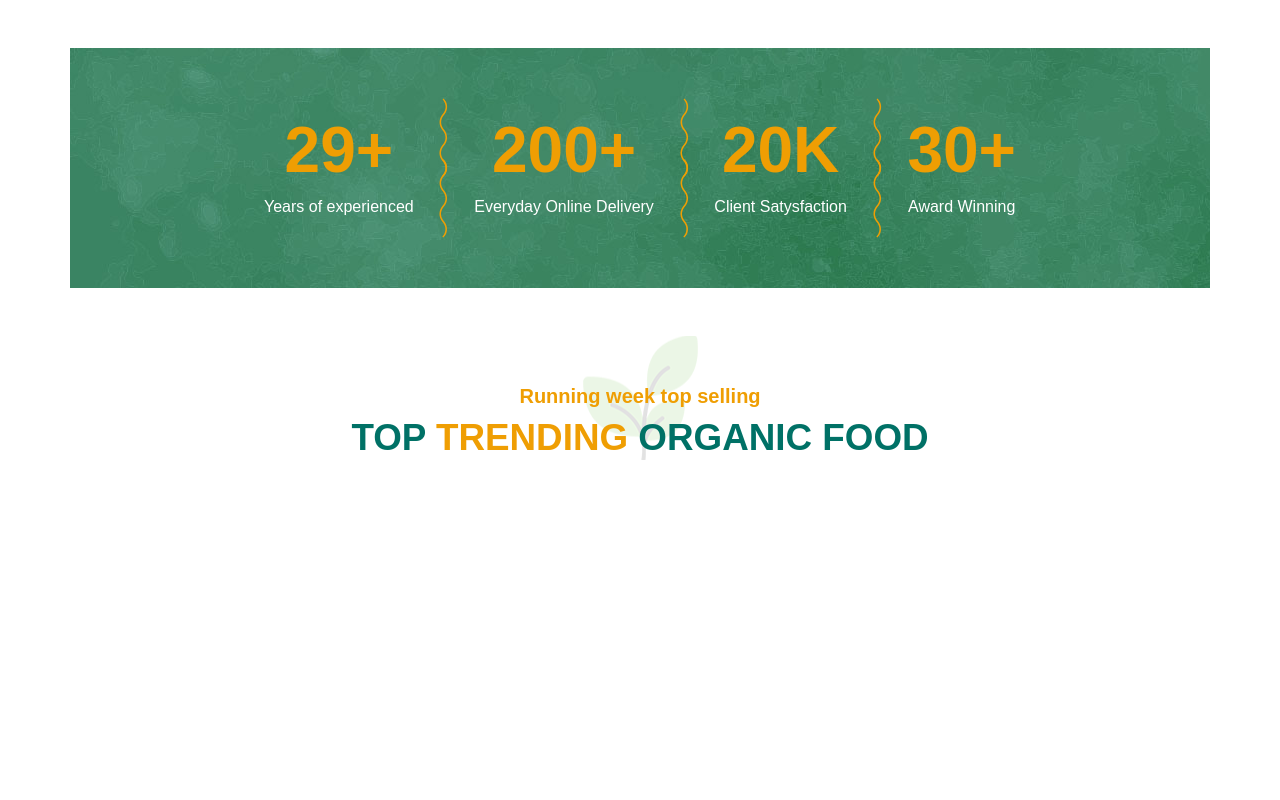
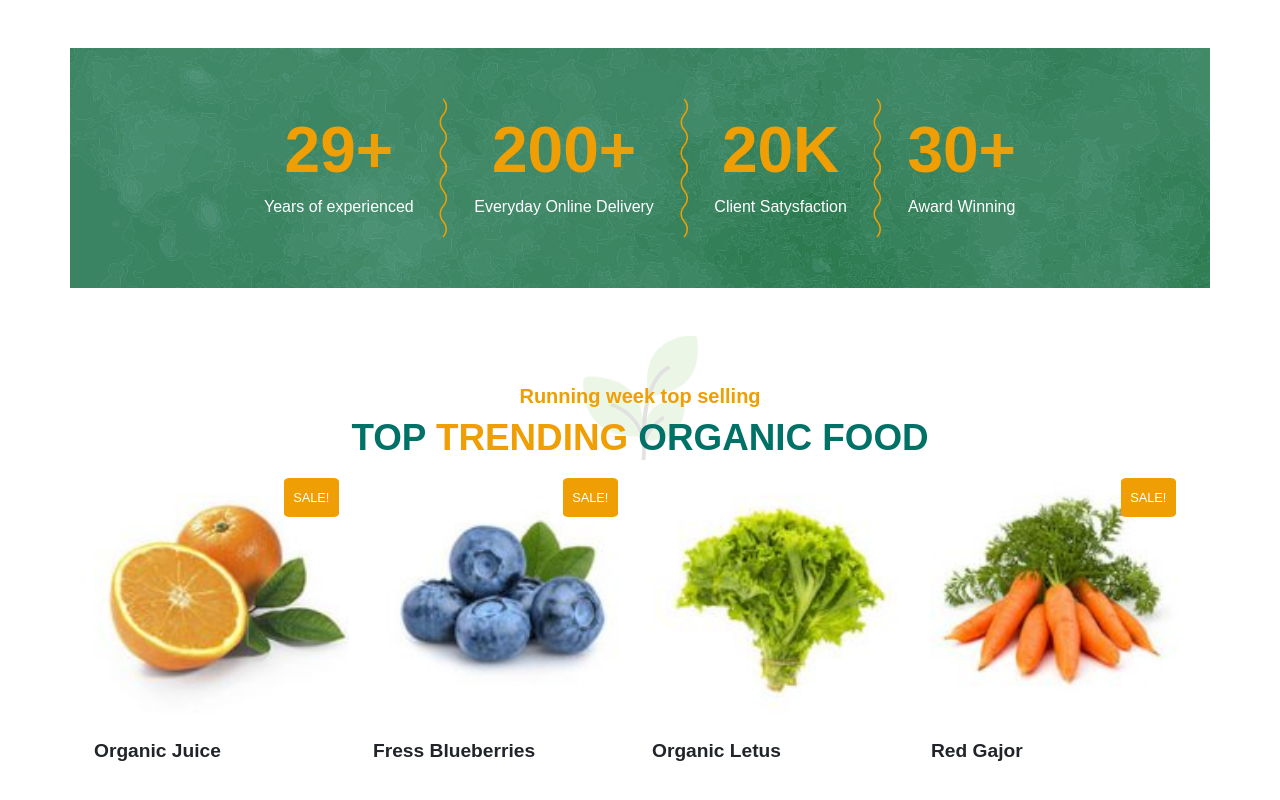
Before and after one commit to Flopiras/proj-html-vuejs, a Vue app: page / in a window 1280 px wide. Shown: the part 3094-3894 px from the top of the page. Before the commit the page ends 3610 px from the top, so only its background shows below. Built offline with nearby package versions, Linux system fonts and the light colour scheme.

Commit message:
add BaseCards

```diff
--- a/src/components/main/SectionTrending.vue
+++ b/src/components/main/SectionTrending.vue
@@ -1,3 +1,13 @@
+<script>
+import BaseCard from '../BaseCard.vue';
+export default {
+    props: {
+        trends: Array
+    },
+    components: { BaseCard }
+}
+</script>
+
 <template>
     <section>
 
@@ -12,7 +22,10 @@
                     <div class="col8">
                         <div class="container-fluid">
                             <div class="row row-cols-4">
-                                <div class="col"></div>
+                                <div v-for="trend in trends" :key="trend.id" class="col">
+                                    <BaseCard :pic="trend.pic" :picName="trend.name" :mainCaption="trend.name"
+                                        :saleTag="trend.discount" />
+                                </div>
                             </div>
                         </div>
                     </div>
```
